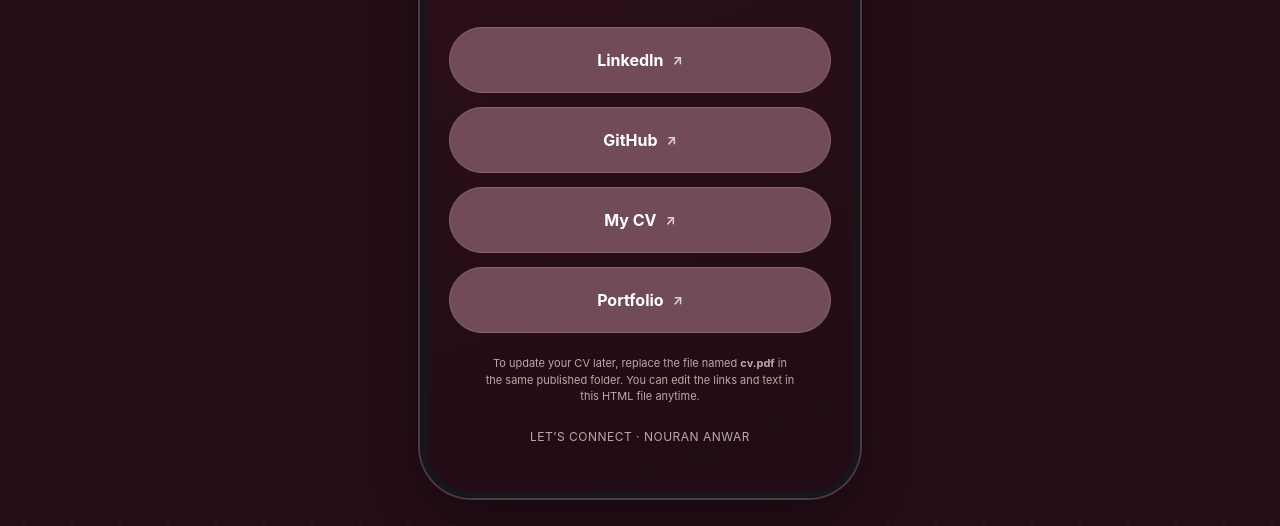
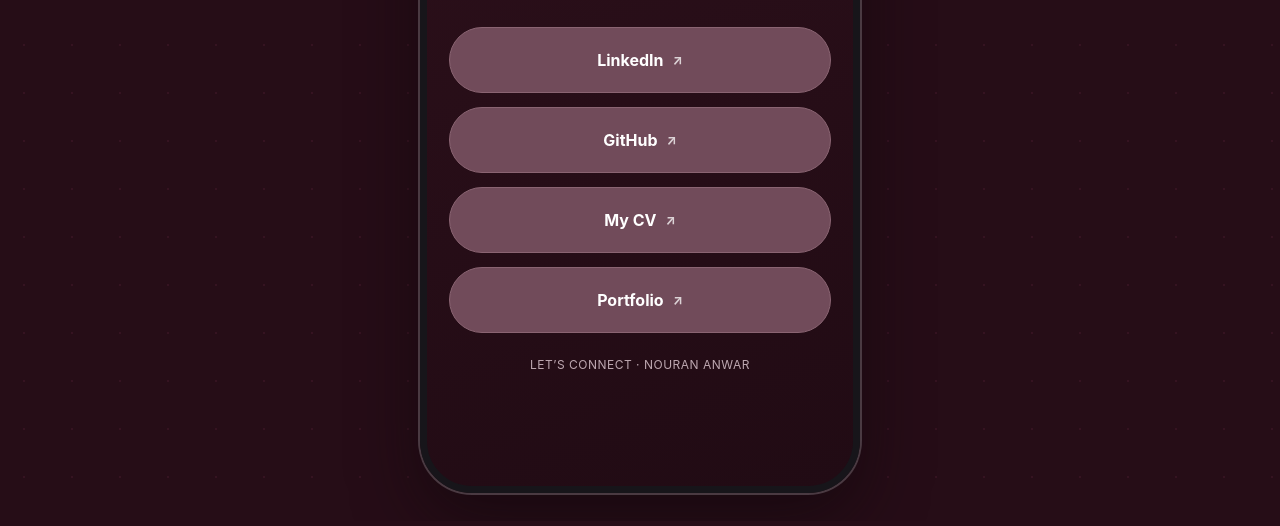
Before and after one commit to nourananwar22/QR, a plain HTML site: page index.html in a window 1280 px wide. Shown: the part 315-841 px from the top of the page. Drawn offline with Linux system fonts and the light colour scheme.

Commit message:
Remove CV update note from index.html
Removed note about updating CV in the HTML file.

```diff
--- a/index.html
+++ b/index.html
@@ -42,7 +42,6 @@ a:hover{background:#86596b;transform:translateY(-2px)}
     <a href="cv.pdf" target="_blank" rel="noopener">My CV <span class="arrow">↗</span></a>
     <a href="https://numeric-narrative-hub.lovable.app" target="_blank" rel="noopener">Portfolio <span class="arrow">↗</span></a>
   </nav>
-  <p class="note">To update your CV later, replace the file named <b>cv.pdf</b> in the same published folder. You can edit the links and text in this HTML file anytime.</p>
   <p class="footer">LET’S CONNECT · NOURAN ANWAR</p>
 </main>
 </body>
```
